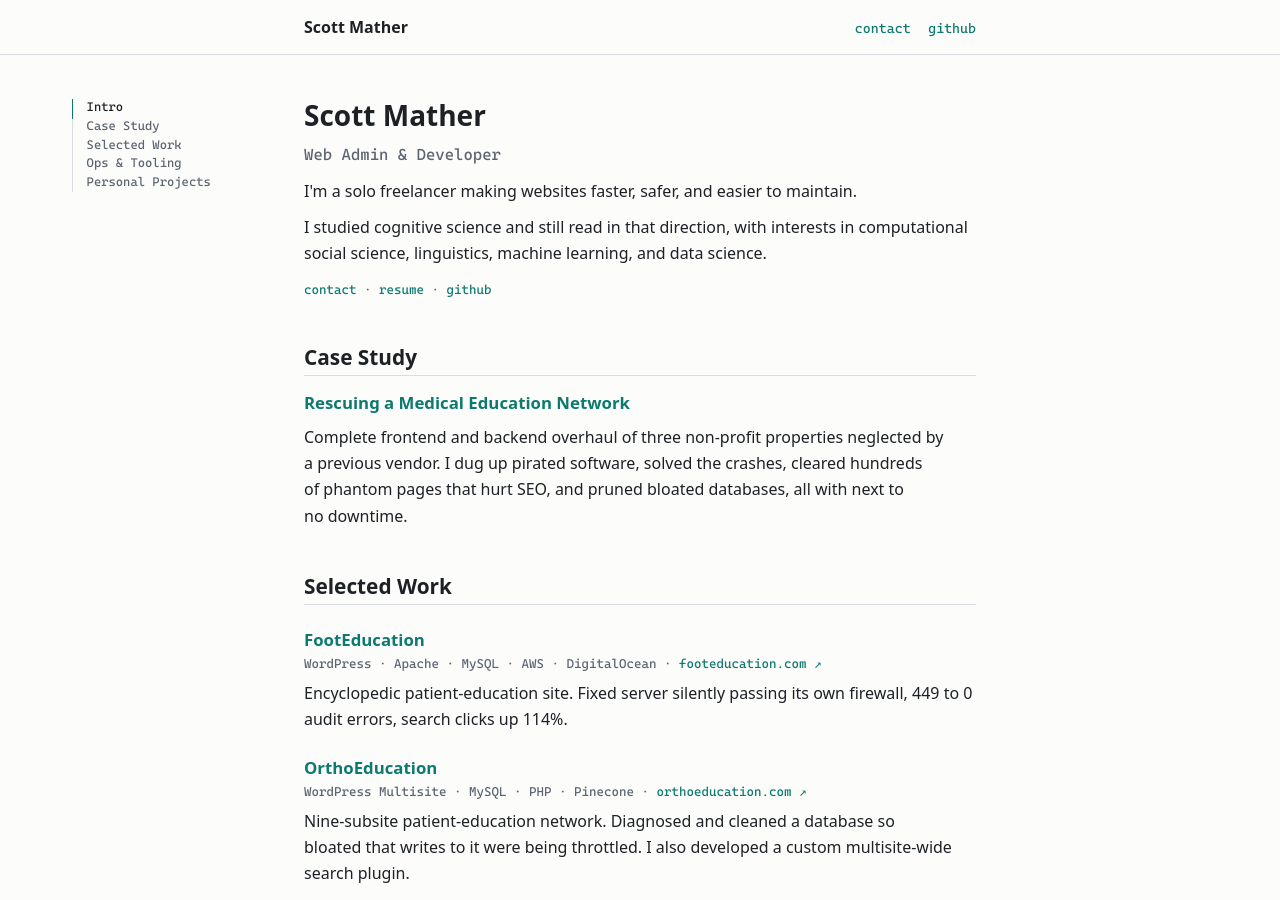
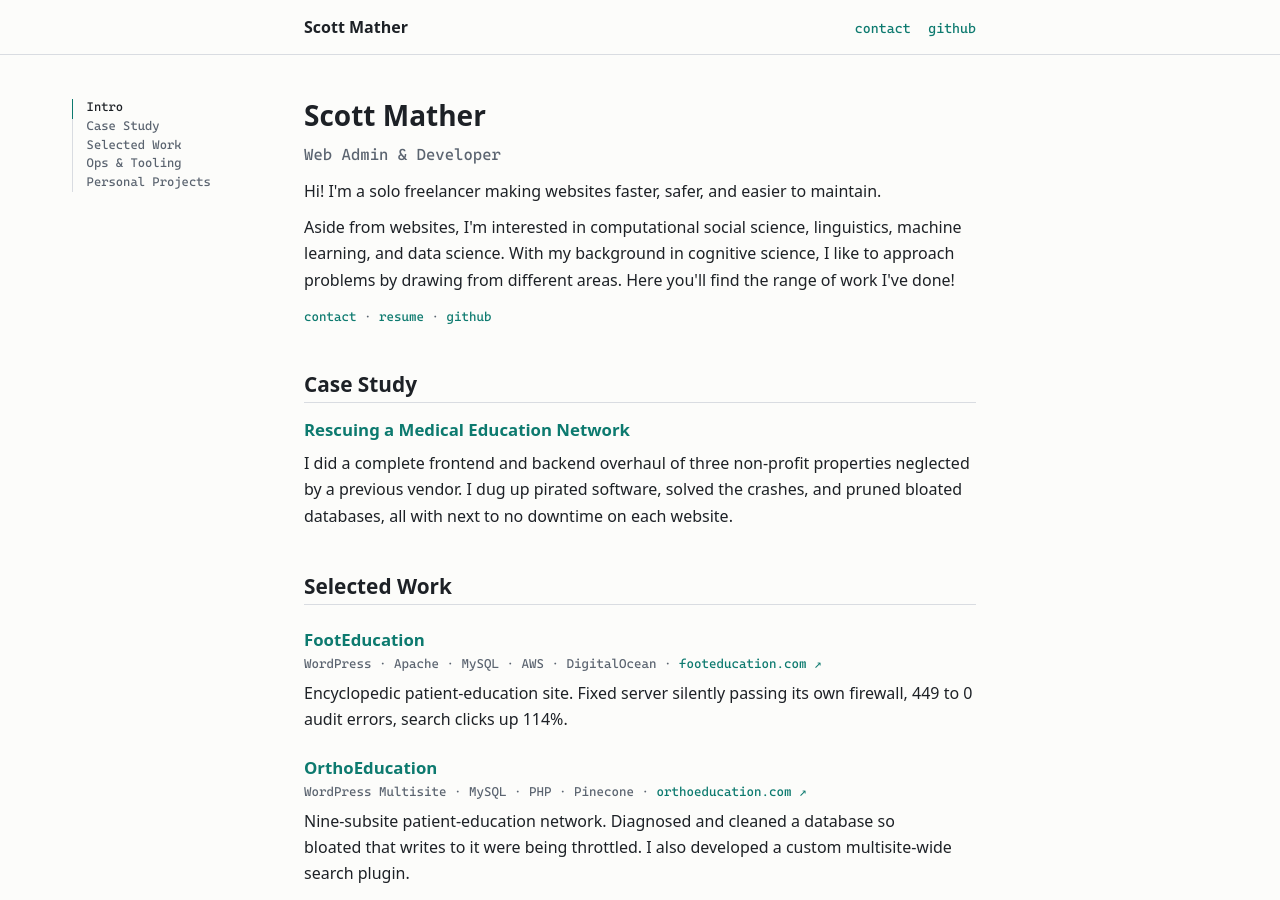
Before and after one commit to csmather/mather-cv, a Jekyll site: the page built from index.md, in a window 1280 px wide and 900 px high. Built offline with Jekyll 4.4.1, drawn with Linux system fonts in a browser that asks for light colours; some of the changed text lies outside the part shown.

Commit message:
copyedit update

```diff
--- a/_layouts/home.html
+++ b/_layouts/home.html
@@ -48,15 +48,15 @@ layout: default
     <section id="intro">
       <h1>Scott Mather</h1>
       <p class="lede">Web Admin &amp; Developer</p>
-      <p>I'm a solo freelancer making websites faster, safer, and easier to maintain.</p>
-      <p>I studied cognitive science and still read in that direction, with interests in computational social science, linguistics, machine learning, and data science.</p>
+      <p>Hi! I'm a solo freelancer making websites faster, safer, and easier to maintain.</p>
+      <p>Aside from websites, I'm interested in computational social science, linguistics, machine learning, and data science. With my background in cognitive science, I like to approach problems by drawing from different areas. Here you'll find the range of work I've done!</p>
       <p class="contact"><a href="mailto:matherscottc@gmail.com">contact</a> &middot; <a href="{{ '/assets/resume/Scott_Mather_Resume.pdf' | relative_url }}">resume</a> &middot; <a href="https://github.com/csmather" target="_blank" rel="noopener">github</a></p>
     </section>
 
     <section id="case-study">
       <h2>Case Study</h2>
       <h3><a href="{{ '/case-studies/site-ops/' | relative_url }}">Rescuing a Medical Education Network</a></h3>
-      <p>Complete frontend and backend overhaul of three non-profit properties neglected by a previous vendor. I dug up pirated software, solved the crashes, cleared hundreds of phantom pages that hurt SEO, and pruned bloated databases, all with next to no downtime.</p>
+      <p>I did a complete frontend and backend overhaul of three non-profit properties neglected by a previous vendor. I dug up pirated software, solved the crashes, and pruned bloated databases, all with next to no downtime on each website.</p>
     </section>
 
     <section id="work">
@@ -73,7 +73,7 @@ layout: default
 
     <section id="tooling">
       <h2>Ops &amp; Tooling</h2>
-      <p class="muted section-intro">Tools custom-built for the sites above to solve specific problems or optimize the workflow</p>
+      <p class="muted section-intro">These are tools that I custom-built for the sites above to solve specific problems or optimize the workflow. Currently, I'm working on generalizing them to be usable beyond the scenarios they were created for so that anyone can use them!</p>
       {% for tool in site.data.tools %}
         <article class="entry" id="{{ tool.title | slugify }}">
           <h3>{{ tool.title }}</h3>
@@ -85,7 +85,7 @@ layout: default
 
     <section id="projects">
       <h2>Personal Projects</h2>
-      <p class="muted section-intro">Self-taught projects that I work on in my free time to explore music recommender systems, quality of life, specific tooling, and just for fun</p>
+      <p class="muted section-intro">Here are some of my self-taught projects that I work on in my free time. Lately I've been exploring music recommender systems and data science, but sometimes they're for quality of life or just for fun.</p>
       {% assign pitems = site.projects | sort: 'order' %}
       {% for item in pitems %}
         <article class="entry" id="{{ item.slug }}">
```
